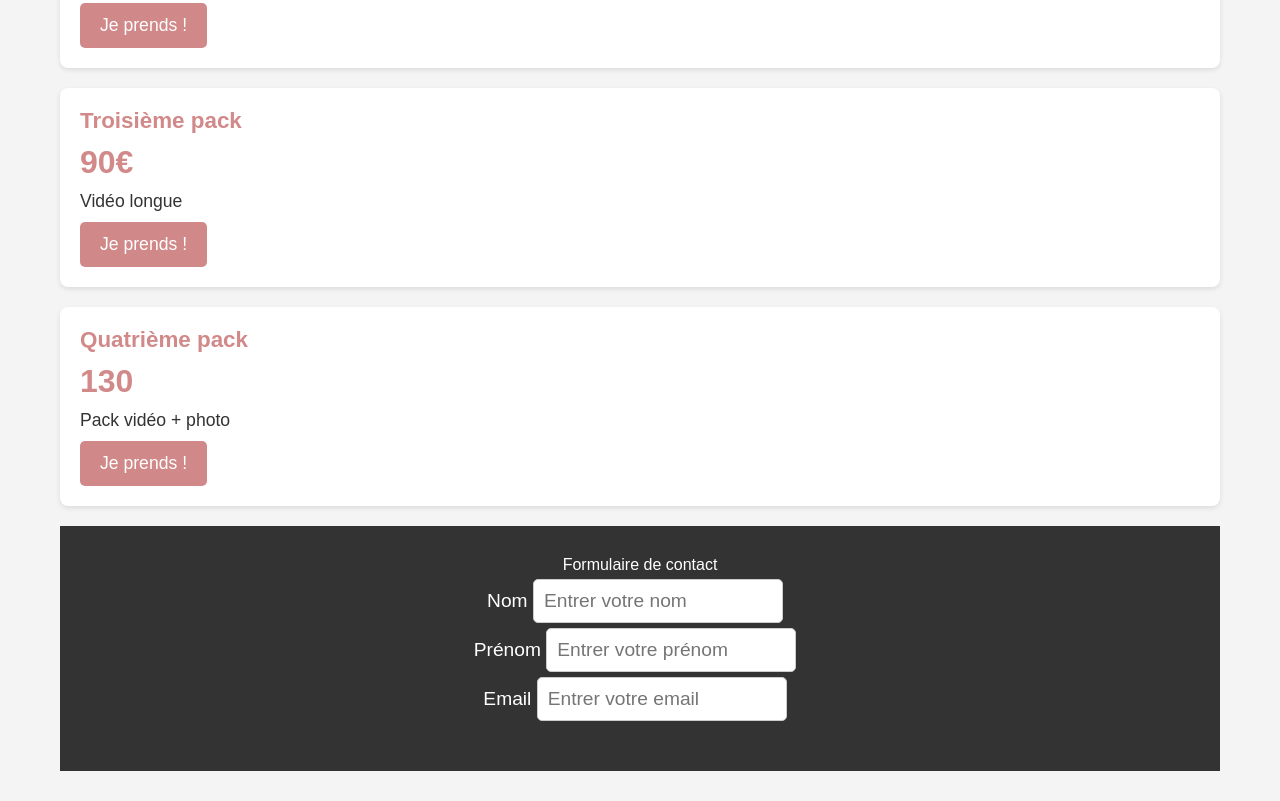
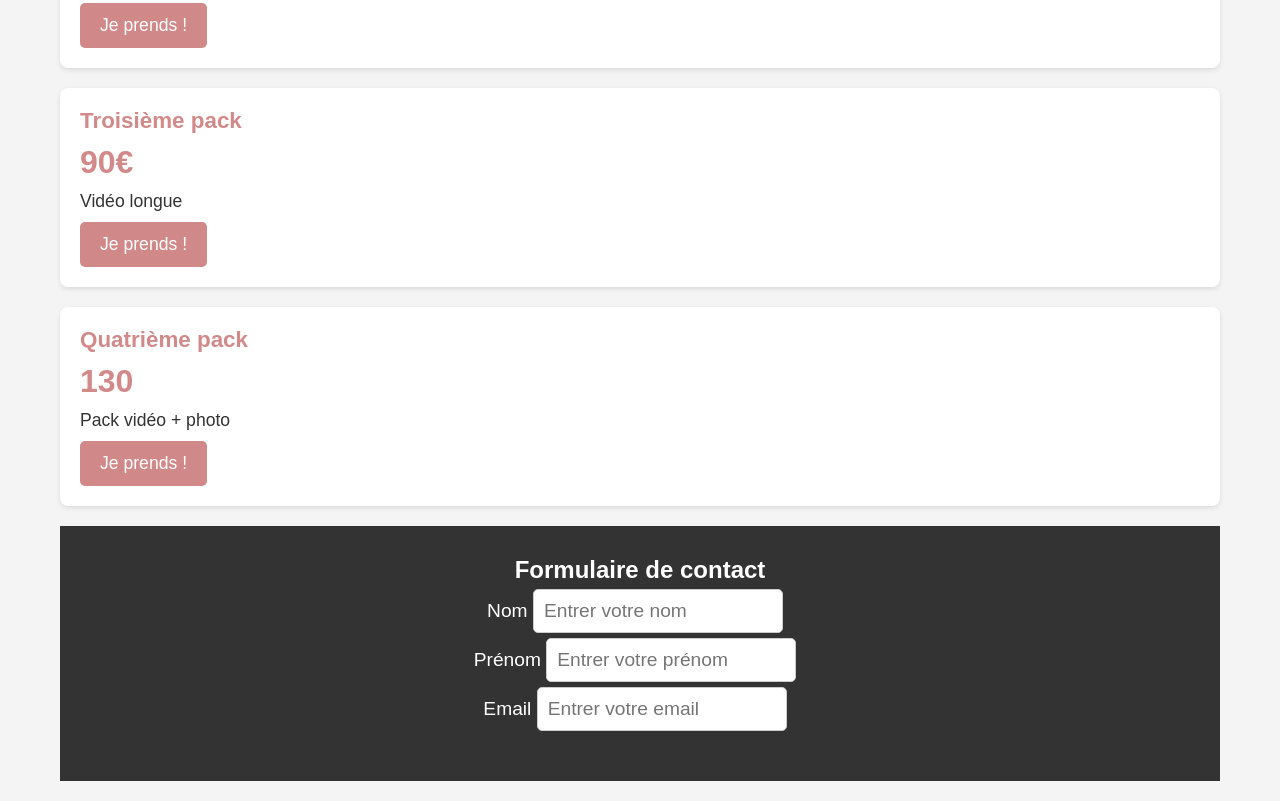
Before and after one commit to IDGHIM/fcc-Landing-Page, a plain HTML site: page index.html in a window 1280 px wide. Shown: the part 2296-3097 px from the top of the page. Drawn offline with Linux system fonts and the light colour scheme.

Commit message:
Add formulaire de contact

```diff
--- a/index.html
+++ b/index.html
@@ -104,7 +104,7 @@
     </section>
     <footer>
         <ul>
-            <div class="Form_Contact">Formulaire de contact</div>
+            <h2 class="Form_Contact">Formulaire de contact</h2>
             <div>
                 <label id="name-label" for="name">Nom
                     <input id="name" name="name" type="text" placeholder="Entrer votre nom" required />
```
